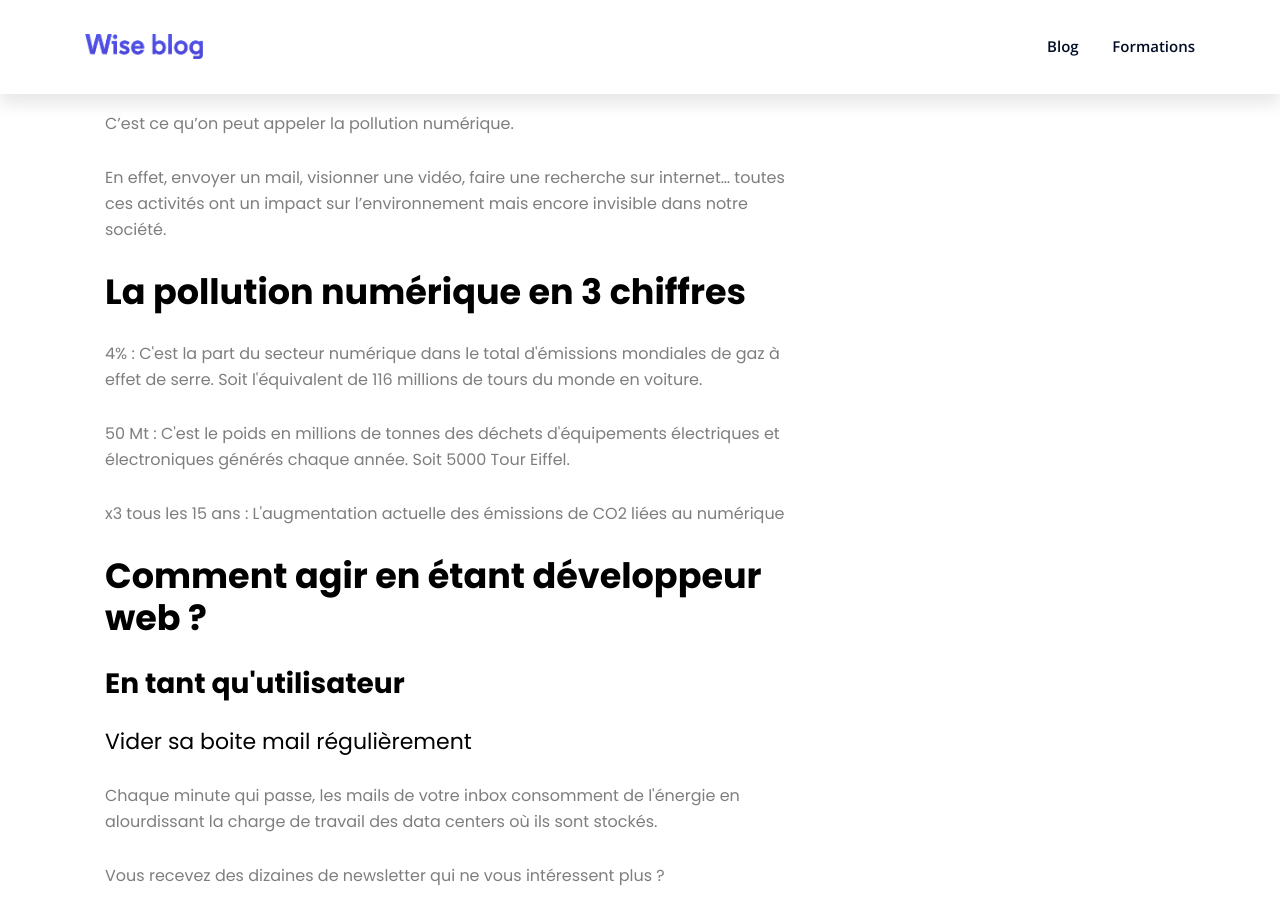
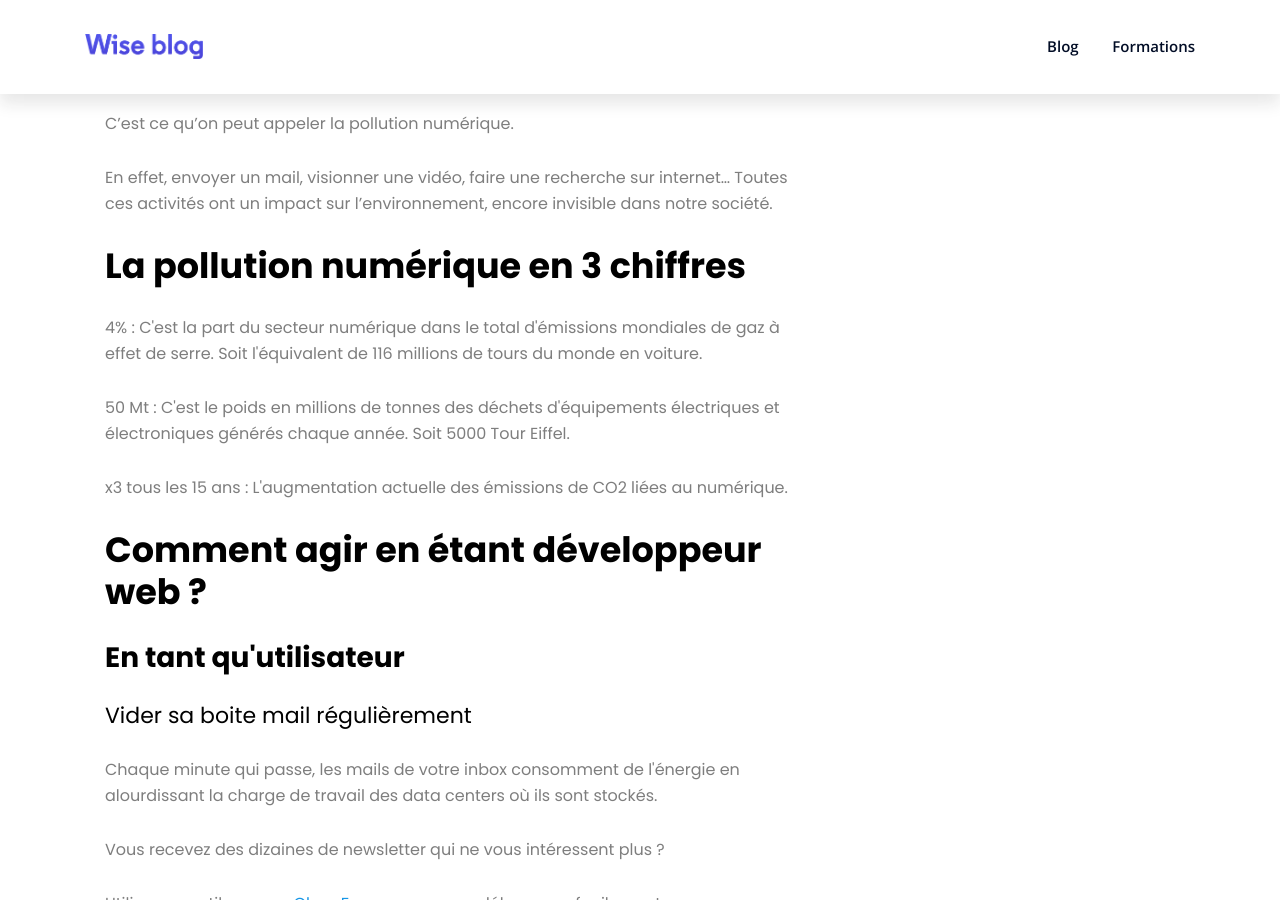
Before and after one commit to hubergerard/blog-codewise, a Jekyll site: the page built from _posts/2020-12-09-pollution-numerique-developpeur.html, in a window 1280 px wide and 900 px high, scrolled down 2101 px. Built offline with Jekyll 4.4.1, drawn with Linux system fonts in a browser that asks for light colours; comment, search, counter and statistics services are not loaded; some of the changed text lies outside the part shown.

Commit message:
post pollution numerique

```diff
--- a/_posts/2020-12-09-pollution-numerique-developpeur.html
+++ b/_posts/2020-12-09-pollution-numerique-developpeur.html
@@ -22,7 +22,7 @@
 <p>
     L’utilisation d’internet requiert une consommation d’énergie croissante et émet des gaz à effet de serre.</p>
 <p> C’est ce qu’on peut appeler la pollution numérique.</p>
-<p> En effet, envoyer un mail, visionner une vidéo, faire une recherche sur internet… toutes ces activités ont un impact sur l’environnement mais encore invisible dans notre société.
+<p> En effet, envoyer un mail, visionner une vidéo, faire une recherche sur internet… Toutes ces activités ont un impact sur l’environnement, encore invisible dans notre société.
 </p>
 
 <a id="chiffres-cles" class="anchor"></a>
@@ -35,7 +35,7 @@
     50 Mt : C'est le poids en millions de tonnes des déchets d'équipements électriques et électroniques générés chaque année. Soit 5000 Tour Eiffel.
 </p>
 <p>
-    x3 tous les 15 ans : L'augmentation actuelle des émissions de CO2 liées au numérique
+    x3 tous les 15 ans : L'augmentation actuelle des émissions de CO2 liées au numérique.
 </p>
 
 <a id="agir-developpeur-web" class="anchor"></a>
```
Also changed, not shown: other parts of _posts/2020-12-09-pollution-numerique-developpeur.html (+1 -1 lines).
